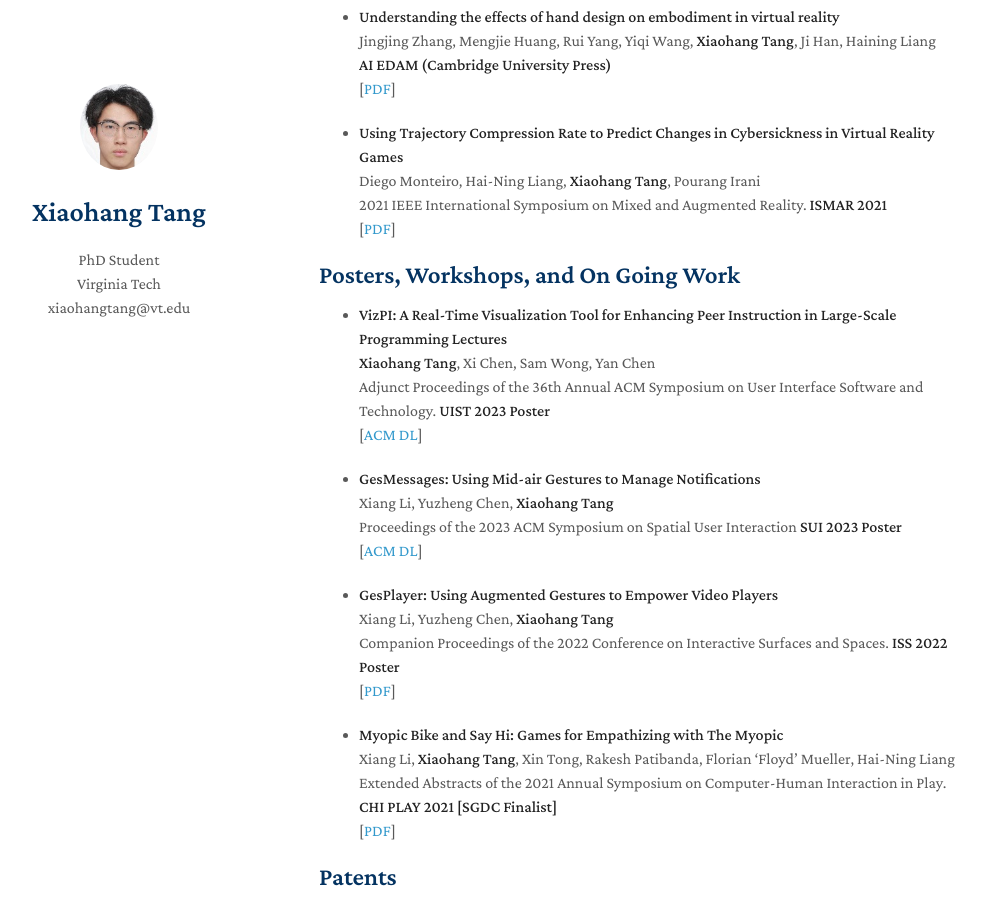
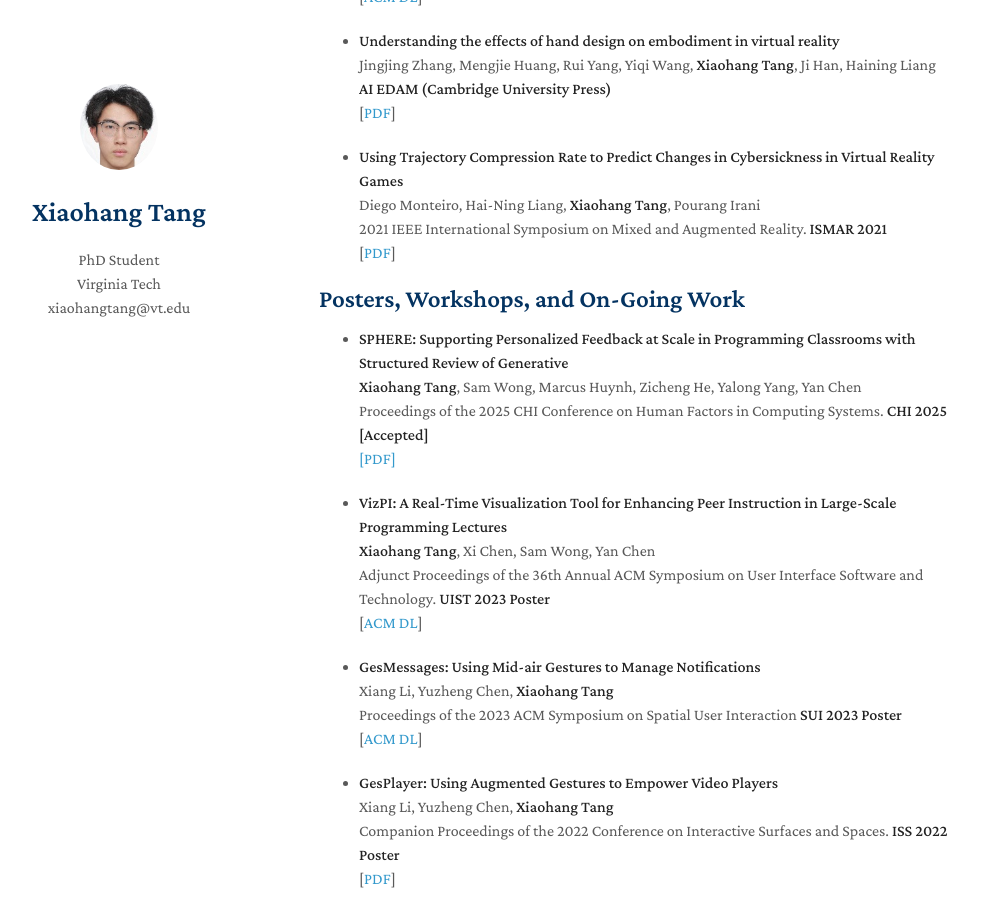
Before and after one commit to xiaohang-tang/xiaohang-tang.github.io, a Jekyll site: the page built from index.md, in a window 1280 px wide and 900 px high, scrolled down 1744 px. Shown: the whole window, without its empty margins (151-1137 px from the left). Built offline with Jekyll 4.4.1, drawn with Linux system fonts in a browser that asks for light colours; nearby versions of some CDN libraries; a style sheet for code colours, icons or effects is not loaded; our own code applies the rules of GitHub Pages for plain Markdown files; some of the changed text lies outside the part shown.

Commit message:
Update index.md

```diff
--- a/index.md
+++ b/index.md
@@ -92,7 +93,15 @@ I was a research intern at the [University of Notre Dame](https://www.nd.edu/) i
   <br>
   [[PDF](https://arxiv.org/pdf/2108.09538.pdf)]
 
-## Posters, Workshops, and On Going Work
+## Posters, Workshops, and On-Going Work
+- **SPHERE: Supporting Personalized Feedback at Scale in Programming Classrooms with Structured Review of Generative**
+  <br>
+  **Xiaohang Tang**, Sam Wong, Marcus Huynh, Zicheng He, Yalong Yang, Yan Chen
+  <br>
+  Proceedings of the 2025 CHI Conference on Human Factors in Computing Systems. **CHI 2025 [Accepted]**
+  <br>
+  <a href="./assets/css/chiea25-sphere.pdf">[PDF]</a>
+
 - **VizPI: A Real-Time Visualization Tool for Enhancing Peer Instruction in Large-Scale Programming Lectures**
   <br>
   **Xiaohang Tang**, Xi Chen, Sam Wong, Yan Chen
```
Also changed, not shown: other parts of index.md (+2 -1 lines).
